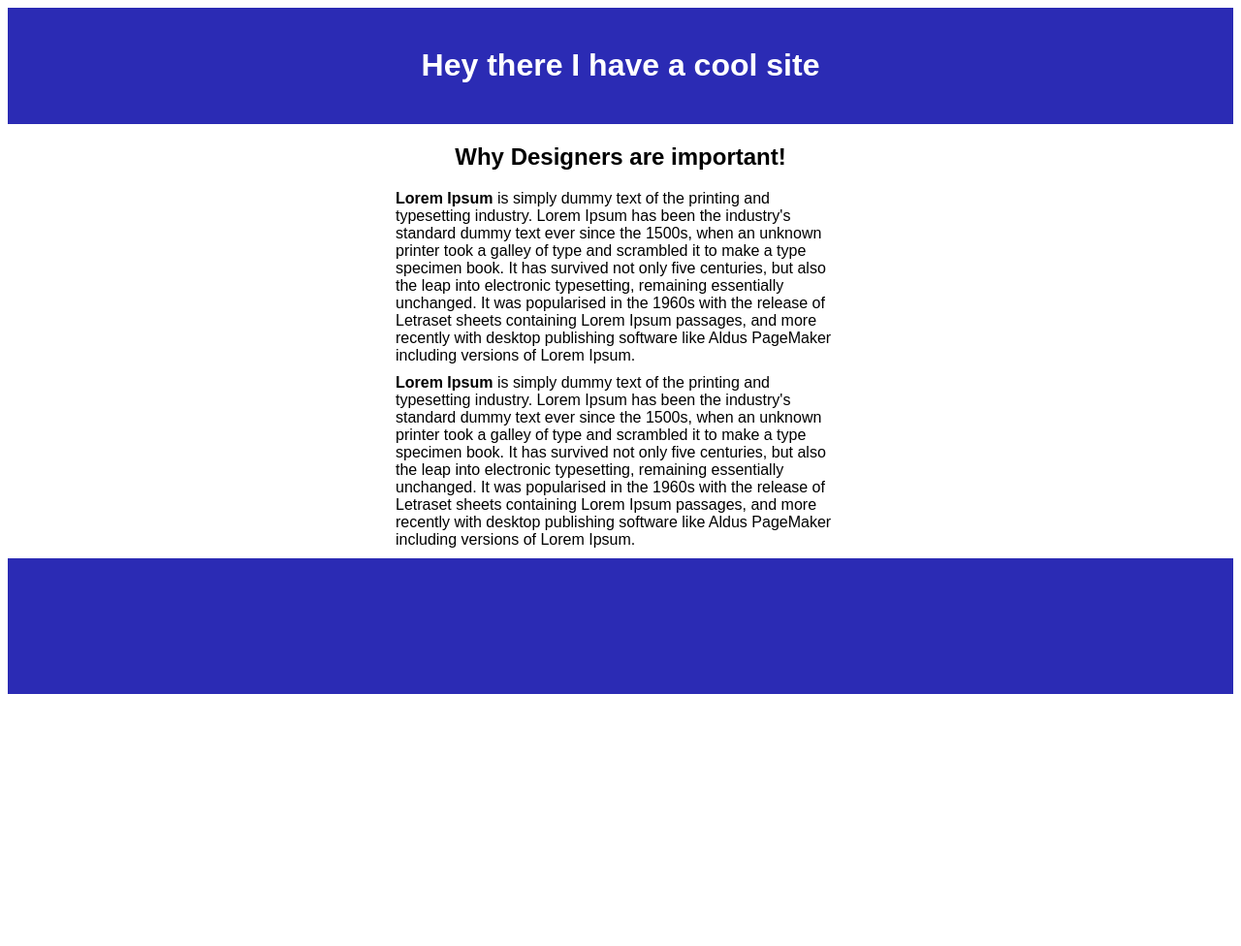
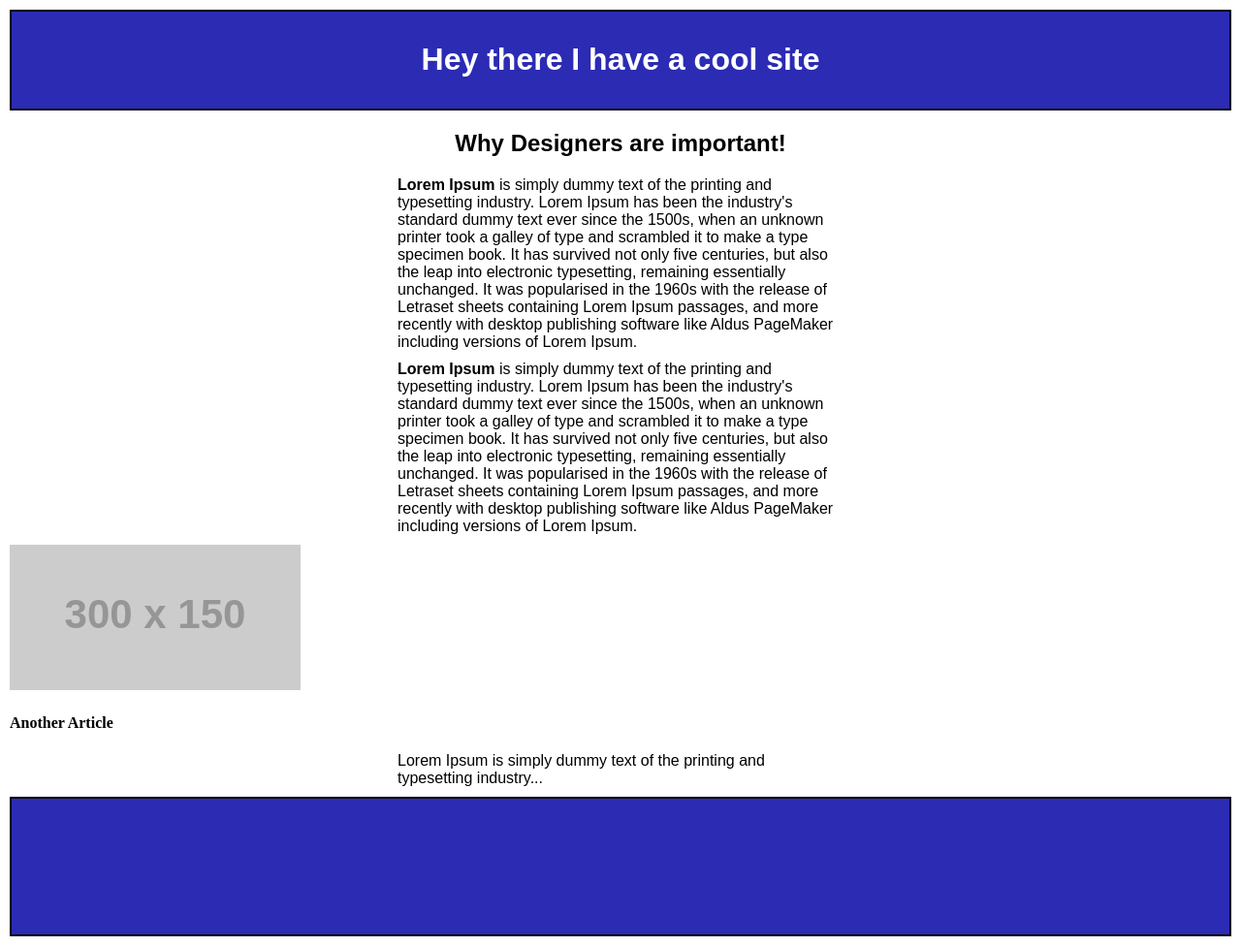
Before and after one commit to DustinVanCour/coolsite, a plain HTML site: page index.html in a window 1280 px wide. Shown: the whole page at 97% size. Before the commit the page ends 800 px from the top, so only its background shows below. Drawn offline with Linux system fonts and the light colour scheme; placeholder pictures from the web are drawn by us.

Commit message:
Almost there

```diff
--- a/assets/style.css
+++ b/assets/style.css
@@ -1,9 +1,14 @@
+body {
+  border: solid white 2px;
+}
+
 header {
   background-color: rgb(43, 43, 180);
   font-family: Arial, Helvetica, sans-serif;
   text-align: center;
   color: white;
-  padding: 20px;
+  padding: 10px;
+  border: solid black 2px;
 }
 section h2 {
   text-align: center;
@@ -12,6 +17,7 @@ section h2 {
 footer {
   background-color: rgb(43, 43, 180);
   padding: 70px 500px;
+  border: solid black 2px;
 }
 p {
   text-align: left;
@@ -21,3 +27,6 @@ p {
   margin-right: 400px;
   margin-left: 400px;
 }
+div {
+  columns: 1;
+}
--- a/index.html
+++ b/index.html
@@ -21,16 +21,12 @@
       <p>
         <strong>Lorem Ipsum</strong> is simply dummy text of the printing and typesetting industry. Lorem Ipsum has been
         the industry's standard dummy text ever since the 1500s, when an unknown printer took a galley of type and
-        scrambled it to make a type
-        specimen
-        book. It has survived not only five centuries, but also the leap into electronic typesetting, remaining
-        essentially
-        unchanged. It was popularised in the 1960s with the release of Letraset sheets containing Lorem Ipsum passages,
-        and more
-        recently with desktop publishing software like Aldus PageMaker including versions of Lorem Ipsum.
+        scrambled it to make a type specimen book. It has survived not only five centuries, but also the leap into
+        electronic typesetting, remaining
+        essentially unchanged. It was popularised in the 1960s with the release of Letraset sheets containing Lorem
+        Ipsum passages,
+        and more recently with desktop publishing software like Aldus PageMaker including versions of Lorem Ipsum.
       </p>
-    </section>
-    <section>
       <p>
         <strong>Lorem Ipsum</strong> is simply dummy text of the printing and typesetting industry. Lorem Ipsum has been
         the industry's standard
@@ -39,10 +35,16 @@
         book. It has survived not only five centuries, but also the leap into electronic typesetting, remaining
         essentially
         unchanged. It was popularised in the 1960s with the release of Letraset sheets containing Lorem Ipsum passages,
-        and more
-        recently with desktop publishing software like Aldus PageMaker including versions of Lorem Ipsum.
+        and more recently with desktop publishing software like Aldus PageMaker including versions of Lorem Ipsum.
       </p>
     </section>
+    <div id="right-column">
+      <img src="http://via.placeholder.com/300x150" id="placeholder">
+      <h4>Another Article</h4>
+      <p>
+        Lorem Ipsum is simply dummy text of the printing and typesetting industry...
+      </p>
+    </div>
   </main>
   <footer>
 
```
